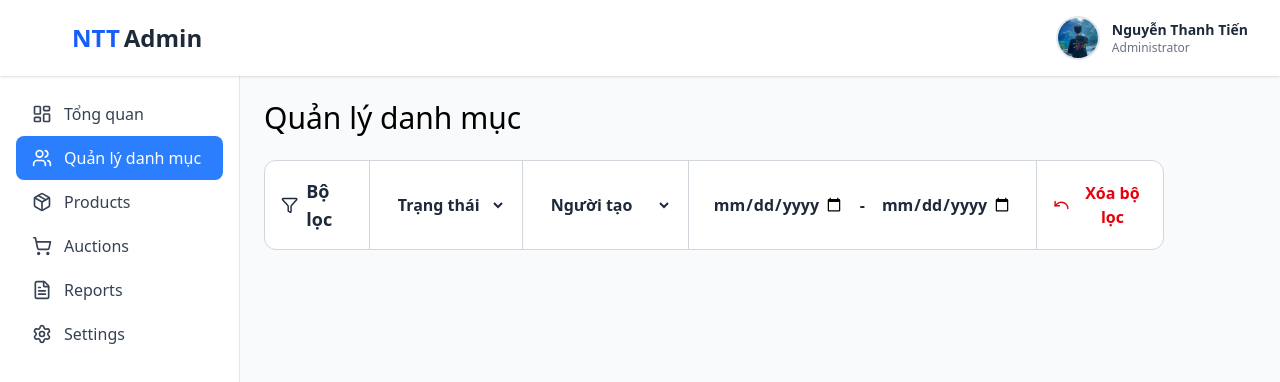
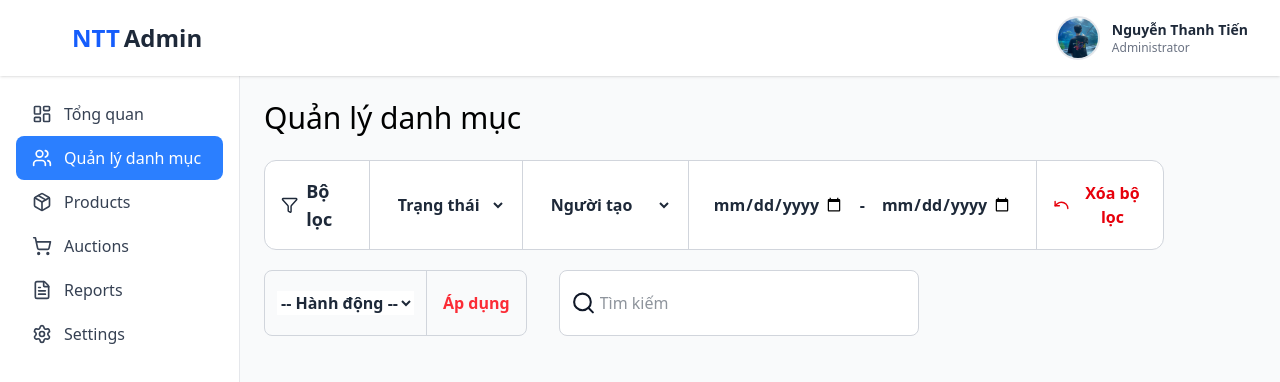
Before and after one commit to NguyenThanhTien539/online-auction-personal-project, a React (Vite) app in the folder frontend/: page /admin/categories in a window 1280 px wide. Shown: the top 382 px of the page. Built offline with nearby package versions, Linux system fonts and the light colour scheme.

Commit message:
add the second part of filter

```diff
--- a/frontend/src/components/admin/FilterBar.tsx
+++ b/frontend/src/components/admin/FilterBar.tsx
@@ -1,8 +1,9 @@
-import { FilterIcon, UndoIcon } from "lucide-react";
+import { FilterIcon, UndoIcon, Search } from "lucide-react";
 
 export default function FilterBar() {
   return (
     <>
+      <div className="space-y-5">
         <div className="w-[900px] flex items-stretch justify-start bg-white border border-gray-300 rounded-xl text-gray-800 font-semibold">
           <div className="flex items-center gap-2 text-lg  border-r border-gray-300 px-4 py-4">
             <FilterIcon size={20} className="text-gray-800" />
@@ -49,6 +50,37 @@ export default function FilterBar() {
             </button>
           </div>
         </div>
+        <div className="flex flex-row items-center space-x-8">
+          <div className="flex items-center gap-0 border border-gray-300 rounded-lg w-fit">
+            <div className="border-r border-gray-300 px-3 py-5 ">
+              <select
+                name="action"
+                id="action"
+                className="bg-white text-gray-800 font-semibold outline-none cursor-pointer"
+              >
+                <option value="bulk">-- Hành động --</option>
+                <option value="delete">Xóa</option>
+                <option value="activate">Kích hoạt</option>
+                <option value="deactivate">Tạm dừng</option>
+              </select>
+            </div>
+            <div className="text-red-500 px-4 py-5 font-semibold cursor-pointer">
+              Áp dụng
+            </div>
+          </div>
+          <div className="relative">
+            <input
+              type="text"
+              placeholder="Tìm kiếm"
+              className="bg-white border border-gray-300 rounded-lg pl-10 pr-4 py-5 text-gray-800 outline-none  w-90 font-medium transition-colors"
+            />
+            <Search
+              size={25}
+              className="absolute left-3 top-1/2 transform -translate-y-1/2 text-gray-900"
+            />
+          </div>
+        </div>
+      </div>
     </>
   );
 }
--- a/frontend/src/views/admin/pages/CategoryList.tsx
+++ b/frontend/src/views/admin/pages/CategoryList.tsx
@@ -5,6 +5,7 @@ export default function CategoryList() {
     <div className="w-full space-y-6">
       <h1 className="font-medium text-3xl">Quản lý danh mục</h1>
       <FilterBar />
+      {/* <ActionBar /> */}
     </div>
   );
 }
```
Lines whose indentation alone changed are shown as unchanged.
